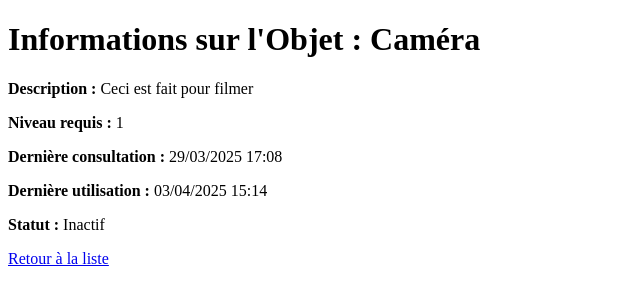
After one commit to chrmil/misso, a Django app: page /objets_connectes/info/1/ in a window 1280 px wide. The commit adds this page. Shown: the top 305 px of the page, without its empty margins (0-640 px from the left). Run offline with Django 5.2, Linux system fonts and the light colour scheme; a user stored in the database is signed in; data comes from the database, SQL or seed files in the repository; both versions use the stored data as it was after the commit.

Commit message:
Possibilité de consulter et de modifier objets connextés

```diff
--- a/objets_connectes/models.py
+++ b/objets_connectes/models.py
@@ -3,7 +3,7 @@ from django.conf import settings
 from django.utils.timezone import now
 
 class ObjetConnecte(models.Model):
-    utilisateur = models.ForeignKey(settings.AUTH_USER_MODEL, on_delete=models.CASCADE, related_name="objets_connectes")
+    id = models.AutoField(primary_key=True)
     nom = models.CharField(max_length=100)  # Nom de l'objet
     description = models.TextField(blank=True, null=True)  # Description de l'objet
     niveau_requis = models.PositiveIntegerField(default=1)  # Niveau requis pour modifier l'objet
--- /dev/null
+++ b/objets_connectes/templates/objets_connectes/info_objet.html
@@ -0,0 +1,17 @@
+<!DOCTYPE html>
+<html lang="fr">
+<head>
+    <meta charset="UTF-8">
+    <meta name="viewport" content="width=device-width, initial-scale=1.0">
+    <title>Informations sur l'Objet</title>
+</head>
+<body>
+    <h1>Informations sur l'Objet : {{ objet.nom }}</h1>
+    <p><strong>Description :</strong> {{ objet.description }}</p>
+    <p><strong>Niveau requis :</strong> {{ objet.niveau_requis }}</p>
+    <p><strong>Dernière consultation :</strong> {{ objet.derniere_consultation|date:"d/m/Y H:i" }}</p>
+    <p><strong>Dernière utilisation :</strong> {{ objet.derniere_utilisation|date:"d/m/Y H:i" }}</p>
+    <p><strong>Statut :</strong> {% if objet.actif %} Actif {% else %} Inactif {% endif %}</p>
+    <a href="{% url 'liste_objets' %}">Retour à la liste</a>
+</body>
+</html>
--- a/objets_connectes/templates/objets_connectes/liste_objets.html
+++ b/objets_connectes/templates/objets_connectes/liste_objets.html
@@ -6,7 +6,7 @@
     <title>Objets Connectés</title>
 </head>
 <body>
-    <h1>Vos Objets Connectés</h1>
+    <h1>Objets Connectés Disponibles</h1>
     <ul>
         {% for objet in objets %}
             <li>
@@ -22,6 +22,7 @@
                     {% if objet.actif %} Désactiver {% else %} Activer {% endif %}
                 </a>
                 <a href="{% url 'modifier_objet' objet.id %}">Modifier</a>
+                <a href="{% url 'info_objet' objet.id %}">Info</a> <!-- Nouveau bouton "Info" -->
             </li>
         {% endfor %}
     </ul>
--- a/objets_connectes/urls.py
+++ b/objets_connectes/urls.py
@@ -1,9 +1,9 @@
 from django.urls import path
-from .views import liste_objets, activer_objet, modifier_objet
+from .views import *
 
 urlpatterns = [
     path("", liste_objets, name="liste_objets"),
     path("activer/<int:objet_id>/", activer_objet, name="activer_objet"),
     path("modifier/<int:objet_id>/", modifier_objet, name="modifier_objet"),
-
+    path("info/<int:objet_id>/", info_objet, name="info_objet"),  # Nouvelle route pour "Info"
 ]
--- a/objets_connectes/views.py
+++ b/objets_connectes/views.py
@@ -1,31 +1,35 @@
 from django.shortcuts import render, get_object_or_404, redirect
 from django.contrib.auth.decorators import login_required
-from django.contrib import messages
 from .models import ObjetConnecte
 
 @login_required
 def liste_objets(request):
-    objets = request.user.objets_connectes.all()
+    objets = ObjetConnecte.objects.all()  # Récupère tous les objets connectés
     return render(request, "objets_connectes/liste_objets.html", {"objets": objets})
 
 @login_required
 def activer_objet(request, objet_id):
-    objet = get_object_or_404(ObjetConnecte, id=objet_id, utilisateur=request.user)
+    objet = get_object_or_404(ObjetConnecte, id=objet_id)
     objet.actif = not objet.actif
+    objet.utiliser()  # Met à jour la date de dernière consultation
     objet.save()
-    messages.success(request, f"L'objet '{objet.nom}' a été {'activé' if objet.actif else 'désactivé'}.")
     return redirect("liste_objets")
 
 @login_required
 def modifier_objet(request, objet_id):
-    objet = get_object_or_404(ObjetConnecte, id=objet_id, utilisateur=request.user)
+    objet = get_object_or_404(ObjetConnecte, id=objet_id)
     if request.user.niveau < objet.niveau_requis:
-        messages.error(request, f"Vous devez être au niveau {objet.niveau_requis} pour modifier cet objet.")
         return redirect("liste_objets")
     if request.method == "POST":
         objet.nom = request.POST.get("nom", objet.nom)
         objet.description = request.POST.get("description", objet.description)
+        objet.utiliser()
         objet.save()
-        messages.success(request, f"L'objet '{objet.nom}' a été modifié.")
         return redirect("liste_objets")
     return render(request, "objets_connectes/modifier_objet.html", {"objet": objet})
+
+@login_required
+def info_objet(request, objet_id):
+    objet = get_object_or_404(ObjetConnecte, id=objet_id)
+    objet.consulter()  # Met à jour la date de dernière consultation
+    return render(request, "objets_connectes/info_objet.html", {"objet": objet})
```
Also changed, not shown: db.sqlite3.
